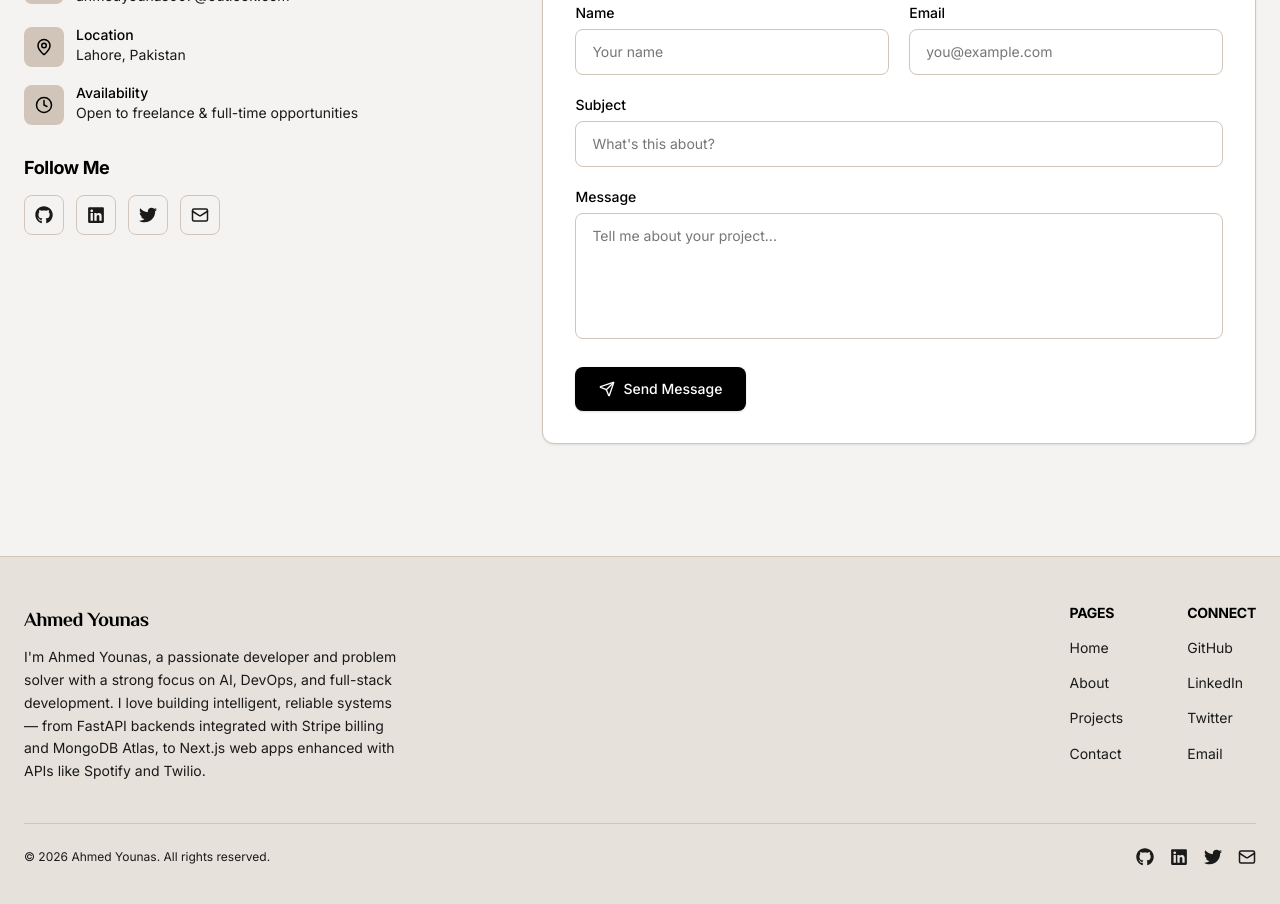
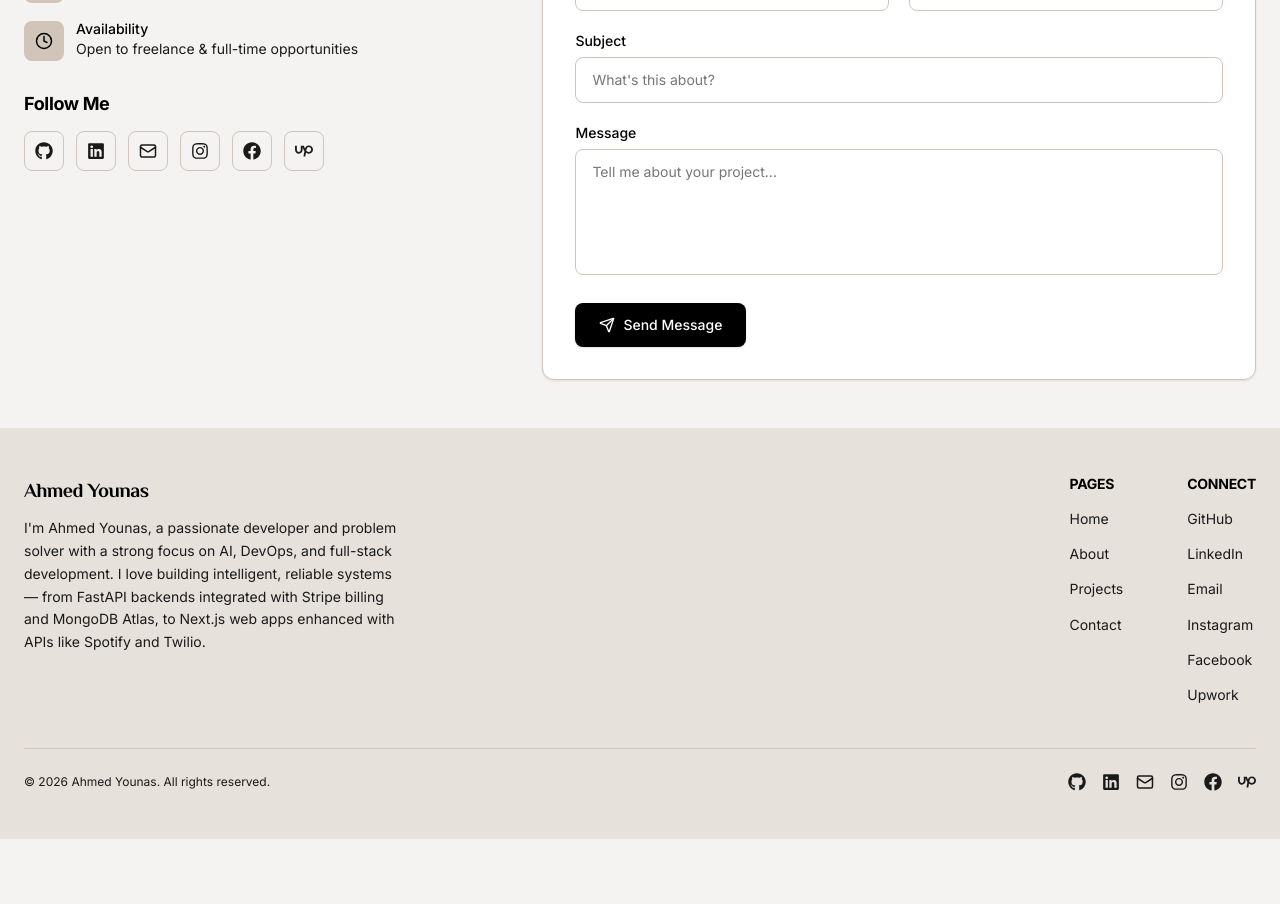
Before and after one commit to 4hmed7ounas/portfolio2026, a Next.js app: page /contact in a window 1280 px wide. Shown: the part 340-1244 px from the top of the page. After the commit the page ends 1179 px from the top, so only its background shows below. Built offline with nearby package versions, Linux system fonts and the light colour scheme.

Commit message:
feat: initialize portfolio website structure with about, contact, projects, and home pages plus shared navigation components

```diff
--- a/src/app/about/page.tsx
+++ b/src/app/about/page.tsx
@@ -16,7 +16,7 @@ export default function AboutPage() {
   return (
     <>
       {/* ─── Intro Section ─────────────────────────────────────────────── */}
-      <section className="mx-auto max-w-7xl px-6 py-20 md:py-28">
+      <section className="mx-auto max-w-7xl px-6 py-12">
         <div className="grid grid-cols-1 md:grid-cols-12 gap-12 items-center">
           {/* Image */}
           <AnimatedSection className="md:col-span-4">
@@ -61,7 +61,7 @@ export default function AboutPage() {
 
       {/* ─── Skills Section ────────────────────────────────────────────── */}
       <section className="bg-background-alt/50 border-y border-border/50">
-        <div className="mx-auto max-w-7xl px-6 py-20 md:py-28">
+        <div className="mx-auto max-w-7xl px-6 py-12">
           <SectionHeading
             title="Skills & Technologies"
             subtitle="The tools and technologies I work with on a daily basis"
@@ -89,7 +89,7 @@ export default function AboutPage() {
       </section>
 
       {/* ─── Experience Section ────────────────────────────────────────── */}
-      <section className="mx-auto max-w-7xl px-6 py-20 md:py-28">
+      <section className="mx-auto max-w-7xl px-6 py-12">
         <SectionHeading
           title="Experience"
           subtitle="My professional journey in software development"
@@ -133,7 +133,7 @@ export default function AboutPage() {
 
       {/* ─── Education, Certs & Awards ─────────────────────────────────── */}
       <section className="bg-background-alt/50 border-y border-border/50">
-        <div className="mx-auto max-w-7xl px-6 py-20 md:py-28">
+        <div className="mx-auto max-w-7xl px-6 py-12">
           <div className="grid grid-cols-1 lg:grid-cols-2 gap-12">
             {/* Left Column: Education */}
             <div>
--- a/src/app/contact/page.tsx
+++ b/src/app/contact/page.tsx
@@ -4,13 +4,23 @@ import AnimatedSection from "@/components/AnimatedSection";
 import SectionHeading from "@/components/SectionHeading";
 import ContactForm from "@/components/ContactForm";
 import { siteConfig, socialLinks } from "@/data";
-import { FaGithub, FaLinkedin, FaTwitter } from "react-icons/fa";
+import {
+  FaFacebook,
+  FaGithub,
+  FaInstagram,
+  FaLinkedin,
+  FaTwitter,
+} from "react-icons/fa";
+import { FaUpwork } from "react-icons/fa6";
 
 const socialIconMap = {
   FaGithub,
   FaLinkedin,
   FaTwitter,
   Mail,
+  FaUpwork,
+  FaFacebook,
+  FaInstagram,
 };
 
 export const metadata: Metadata = {
@@ -21,7 +31,7 @@ export const metadata: Metadata = {
 
 export default function ContactPage() {
   return (
-    <section className="mx-auto max-w-7xl px-6 py-20 md:py-28">
+    <section className="mx-auto max-w-7xl px-6 py-12">
       <SectionHeading
         title="Get in Touch"
         subtitle="Have a project in mind or just want to say hello? I'd love to hear from you."
--- a/src/app/page.tsx
+++ b/src/app/page.tsx
@@ -5,6 +5,7 @@ import ProjectCard from "@/components/ProjectCard";
 import Button from "@/components/Button";
 import { siteConfig, highlights, featuredProjects } from "@/data";
 import { ArrowRight } from "lucide-react";
+import Link from "next/link";
 
 const iconMap = {
   Code2,
@@ -19,7 +20,7 @@ export default function Home() {
       {/* ─── Hero Section ──────────────────────────────────────────────── */}
       <section className="relative overflow-hidden min-h-screen flex flex-col justify-end">
         {/* Subtle gradient background */}
-        <div className="absolute inset-0 bg-linear-to-br from-accent-light/40 via-background to-background-alt/30 pointer-events-none" />
+        <div className="absolute inset-0 bg-linear-to-b from-accent-light/50 via-background to-background-alt/30 pointer-events-none" />
         <div className="absolute top-20 right-10 w-72 h-72 bg-accent/5 rounded-full blur-3xl pointer-events-none" />
         <div className="absolute bottom-10 left-10 w-96 h-96 bg-accent/3 rounded-full blur-3xl pointer-events-none" />
 
@@ -30,7 +31,9 @@ export default function Home() {
             </p>
             <p className="text-sm text-foreground/50 tracking-tight text-right">
               {siteConfig.location}<br />
+              <Link href={`mailto:${siteConfig.email}`}>
                 {siteConfig.email}
+              </Link>
             </p>
           </AnimatedSection>
         </div>
@@ -63,8 +66,8 @@ export default function Home() {
       </section>
 
       {/* ─── Highlights Section ────────────────────────────────────────── */}
-      <section className="bg-background-alt/50 border-y border-border/50">
-        <div className="mx-auto max-w-7xl px-6 py-20 md:py-28">
+      <section className="bg-linear-to-b from-background-alt/30 to-accent-light/50">
+        <div className="mx-auto max-w-7xl px-6 py-12">
           <SectionHeading
             title="What I Do"
             subtitle="Focused on delivering exceptional results across every layer of the stack"
@@ -96,7 +99,8 @@ export default function Home() {
       </section>
 
       {/* ─── Featured Projects Section ─────────────────────────────────── */}
-      <section className="mx-auto max-w-7xl px-6 py-20 md:py-28">
+      <section className="bg-accent-light/50">
+        <div className="mx-auto max-w-7xl px-6 py-12">
           <SectionHeading
             title="Featured Projects"
             subtitle="A selection of my recent work that I'm most proud of"
@@ -114,11 +118,12 @@ export default function Home() {
               <ArrowRight size={16} />
             </Button>
           </div>
+        </div>
       </section>
 
       {/* ─── CTA Section ───────────────────────────────────────────────── */}
-      <AnimatedSection className="bg-background-alt/50 border-y border-border/50">
-        <div className="mx-auto max-w-7xl px-6 py-20 md:py-28 text-center">
+      <section className="bg-linear-to-b from-accent-light/50 to-accent-light/40 ">
+        <div className="mx-auto max-w-7xl px-6 py-12 text-center">
           <h2 className="font-serif text-3xl md:text-4xl font-bold text-foreground tracking-tight">
             Let&apos;s work together
           </h2>
@@ -133,7 +138,7 @@ export default function Home() {
             </Button>
           </div>
         </div>
-      </AnimatedSection>
+      </section>
     </>
   );
 }
--- a/src/app/projects/page.tsx
+++ b/src/app/projects/page.tsx
@@ -11,7 +11,7 @@ export const metadata: Metadata = {
 
 export default function ProjectsPage() {
   return (
-    <section className="mx-auto max-w-7xl px-6 py-20 md:py-28">
+    <section className="mx-auto max-w-7xl px-6 py-12">
       <SectionHeading
         title="All Projects"
         subtitle="A comprehensive showcase of my work, from concept to deployment"
--- a/src/components/Footer.tsx
+++ b/src/components/Footer.tsx
@@ -1,18 +1,28 @@
 import Link from "next/link";
-import { FaGithub, FaLinkedin, FaTwitter } from "react-icons/fa";
+import {
+  FaFacebook,
+  FaGithub,
+  FaInstagram,
+  FaLinkedin,
+  FaTwitter,
+} from "react-icons/fa";
 import { siteConfig, socialLinks, navLinks } from "@/data";
 import { Mail } from "lucide-react";
+import { FaUpwork } from "react-icons/fa6";
 
 const iconMap = {
   FaGithub,
   FaLinkedin,
   FaTwitter,
   Mail,
+  FaInstagram,
+  FaFacebook,
+  FaUpwork,
 };
 
 export default function Footer() {
   return (
-    <footer className="border-t border-border bg-background-alt">
+    <footer className="bg-accent-light/40">
       <div className="mx-auto max-w-7xl px-6 py-12">
         <div className="flex flex-col md:flex-row md:items-start md:justify-between gap-8">
           {/* Brand */}
--- a/src/components/Navbar.tsx
+++ b/src/components/Navbar.tsx
@@ -26,7 +26,7 @@ export default function Navbar() {
   return (
     <header
       className={`fixed top-0 left-0 right-0 z-50 transition-all duration-300 ${scrolled
-        ? "bg-nav-bg backdrop-blur-xl shadow-sm"
+        ? "backdrop-blur-md bg-background-alt/30 shadow-sm"
         : "bg-transparent"
         }`}
     >
--- a/src/data/index.ts
+++ b/src/data/index.ts
@@ -24,7 +24,14 @@ export interface Skill {
 export interface SocialLink {
   name: string;
   url: string;
-  icon: "FaGithub" | "FaLinkedin" | "FaTwitter" | "Mail";
+  icon:
+    | "FaGithub"
+    | "FaLinkedin"
+    | "FaTwitter"
+    | "Mail"
+    | "FaInstagram"
+    | "FaFacebook"
+    | "FaUpwork";
 }
 
 export interface Certification {
@@ -56,11 +63,26 @@ export const socialLinks: SocialLink[] = [
   { name: "GitHub", url: "https://github.com/4hmed7ounas", icon: "FaGithub" },
   {
     name: "LinkedIn",
-    url: "https://linkedin.com/in/ahmedyounas007",
+    url: "https://www.linkedin.com/in/ahmed-younas-360b481a5",
     icon: "FaLinkedin",
   },
-  { name: "Twitter", url: "https://twitter.com", icon: "FaTwitter" },
+  // { name: "Twitter", url: "https://twitter.com", icon: "FaTwitter" },
   { name: "Email", url: "mailto:ahmedyounas007@outlook.com", icon: "Mail" },
+  {
+    name: "Instagram",
+    url: "https://www.instagram.com/4hmed7ounas/",
+    icon: "FaInstagram",
+  },
+  {
+    name: "Facebook",
+    url: "https://www.facebook.com/4hmed7ounass",
+    icon: "FaFacebook",
+  },
+  {
+    name: "Upwork",
+    url: "https://www.upwork.com/freelancers/~01d3d4b667f04e2f64?mp_source=share",
+    icon: "FaUpwork",
+  },
 ];
 
 // ─── Navigation ───────────────────────────────────────────────────────────────
@@ -105,13 +127,32 @@ export const highlights = [
 
 export const projects: Project[] = [
   {
-    title: "WRAITH - Wide Range Autonomous Intelligence",
+    title: "AI Blogs Generation Platform",
     description:
-      "Advanced voice-controlled, self-driving SLAM robot with two-way voice/text communication. Built with ROS2, Python, Flask, FastAPI, STT, LLM, TTS, Raspberry Pi 5, and RPLidar.",
+      "Built an AI-powered blogs generation agents platform enabling businesses to automate blog creation using LLM-based intelligent workflows and web scraping.",
     image:
-      "https://images.unsplash.com/photo-1485827404703-89b55fcc595e?auto=format&fit=crop&q=80&w=800",
-    tags: ["ROS2", "Python", "FastAPI", "AI", "Raspberry Pi"],
-    github: "https://github.com/4hmed7ounas/WRAITH",
+      "https://images.unsplash.com/photo-1499750310107-5fef28a66643?auto=format&fit=crop&q=80&w=800",
+    tags: ["Python", "FastAPI", "Next.js", "LLM", "Web Scraping"],
+    live: "https://blogs-generation-system-frontend.vercel.app/",
+  },
+
+  {
+    title: "Bakhsh Libas - E-commerce Store",
+    description:
+      "A premium Shopify-based e-commerce store for women's fashion, featuring a curated selection of top brands. Implemented custom theme modifications, optimized user experience, and integrated seamless payment and shipping solutions.",
+    image:
+      "https://images.unsplash.com/photo-1490481651871-ab68de25d43d?auto=format&fit=crop&q=80&w=800",
+    tags: ["Shopify", "E-commerce", "Liquid", "Web Design"],
+    live: "https://bakhshlibas.com/",
+  },
+  {
+    title: "Luxe Kitchen Cabinets",
+    description:
+      "A professional WordPress website for kitchen cabinets that showcases premium custom kitchen solutions with a focus on elegant design and user-friendly navigation.",
+    image:
+      "https://images.unsplash.com/photo-1556911220-e15b29be8c8f?auto=format&fit=crop&q=80&w=800",
+    tags: ["WordPress", "Web Development", "PHP", "Responsive Design"],
+    live: "https://luxekitchencabinets.vercel.app/",
   },
   {
     title: "WRAITH - Mobile App",
@@ -122,12 +163,27 @@ export const projects: Project[] = [
     tags: ["Flutter", "Dart", "FastAPI", "Supabase"],
   },
   {
-    title: "AI Blogs Generation Platform",
+    title: "AI Service Booking Agent",
     description:
-      "Built an AI-powered blogs generation agents platform enabling businesses to automate blog creation using LLM-based intelligent workflows and web scraping.",
+      "Built an AI-powered agent that automatically books plumbers, electricians, and other services. Features include live slot checking, data logging, calendar invites, and email notifications. Integrated LLM for intelligent decision-making and automated workflow handling using Google Sheets and Calendar APIs.",
     image:
-      "https://images.unsplash.com/photo-1499750310107-5fef28a66643?auto=format&fit=crop&q=80&w=800",
-    tags: ["Python", "FastAPI", "Next.js", "LLM", "Web Scraping"],
+      "https://images.unsplash.com/photo-1516321318423-f06f85e504b3?auto=format&fit=crop&q=80&w=800",
+    tags: [
+      "Python",
+      "Flask",
+      "LLM",
+      "Google Sheets API",
+      "Google Calendar API",
+    ],
+  },
+  {
+    title: "WRAITH - Wide Range Autonomous Intelligence",
+    description:
+      "Advanced voice-controlled, self-driving SLAM robot with two-way voice/text communication. Built with ROS2, Python, Flask, FastAPI, STT, LLM, TTS, Raspberry Pi 5, and RPLidar.",
+    image:
+      "https://images.unsplash.com/photo-1485827404703-89b55fcc595e?auto=format&fit=crop&q=80&w=800",
+    tags: ["ROS2", "Python", "FastAPI", "AI", "Raspberry Pi"],
+    github: "https://github.com/4hmed7ounas/WRAITH",
   },
   {
     title: "3D Food Platform",
@@ -231,6 +287,7 @@ export const skills: Skill[] = [
       "STT/TTS",
       "Computer Vision",
       "LLMs",
+      "Function Calling",
     ],
   },
   {
@@ -254,11 +311,21 @@ export const skills: Skill[] = [
       "Docker",
       "Vercel",
       "Fly.io",
+      "Google Sheets & Calendar APIs",
     ],
   },
+
   {
     category: "Mobile & UI/UX",
-    items: ["Flutter", "Dart", "Tailwind CSS", "Figma", "Responsive Design"],
+    items: [
+      "Flutter",
+      "Dart",
+      "Tailwind CSS",
+      "Shopify",
+      "WordPress",
+      "Figma",
+      "Responsive Design",
+    ],
   },
   {
     category: "DevOps & Languages",
```
Lines whose indentation alone changed are shown as unchanged.
